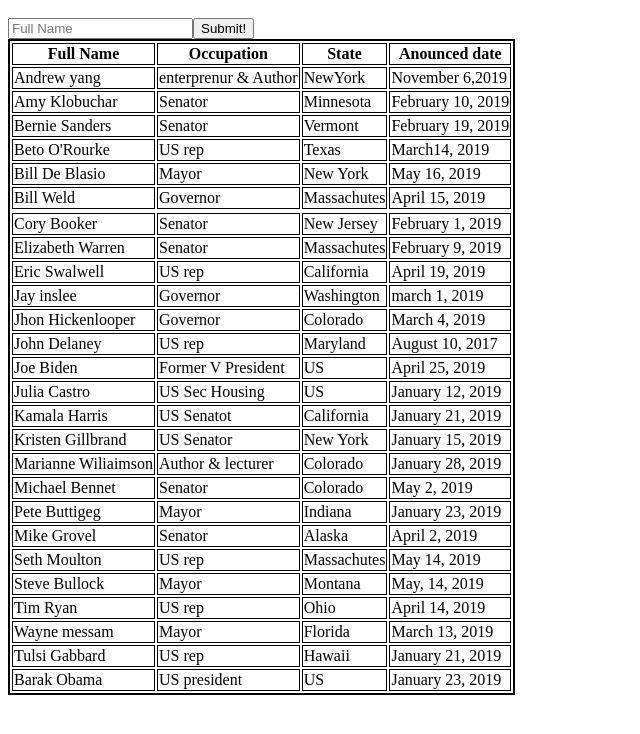
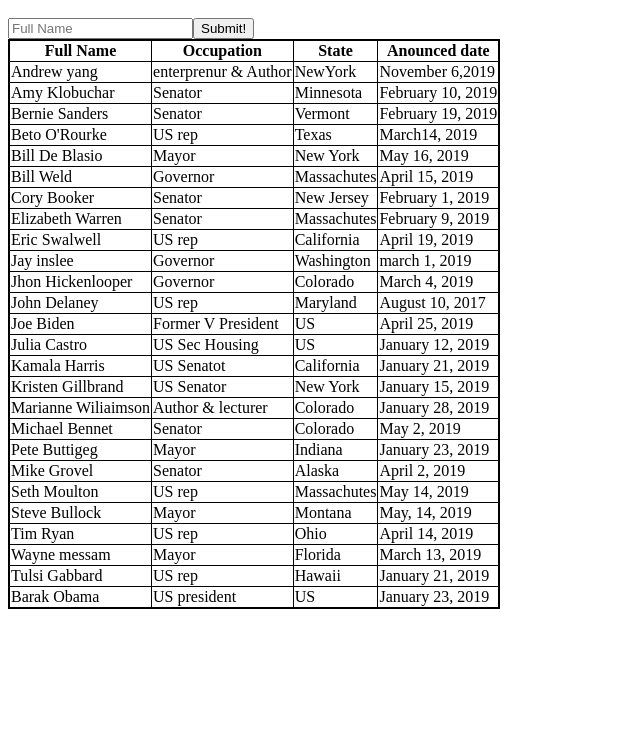
Before and after one commit to ibrostar/2020-Presidential-Candidates, a plain HTML site: page hello.html in a window 1280 px wide. Shown: the part 48-782 px from the top of the page, without its empty margins (0-640 px from the left). Drawn offline with Linux system fonts and the light colour scheme.

Commit message:
Update hello.html

```diff
--- a/hello.html
+++ b/hello.html
@@ -5,6 +5,7 @@
     <style>
       table {
         border: 2px solid black;
+        border-Collapse: Collapse;
       }
 
     th {
```
